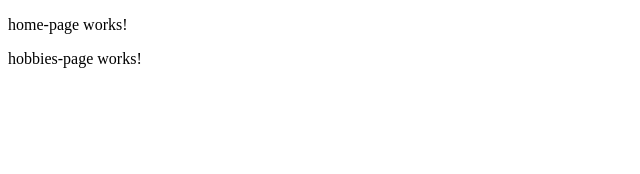
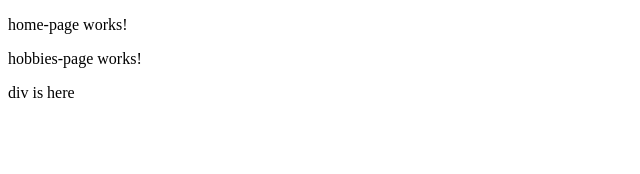
Before and after one commit to AlbertWilliamsW/albert-biodata-app, an Angular app: page / in a window 1280 px wide. Shown: the top 174 px of the page, without its empty margins (0-640 px from the left). Built offline with nearby package versions, Linux system fonts and the light colour scheme.

Commit message:
added a div

```diff
--- a/src/app/app.component.html
+++ b/src/app/app.component.html
@@ -336,3 +336,4 @@
 <!-- <router-outlet /> -->
 <app-home-page></app-home-page>
 <app-hobbies-page></app-hobbies-page>
+<div>div is here</div>
```
